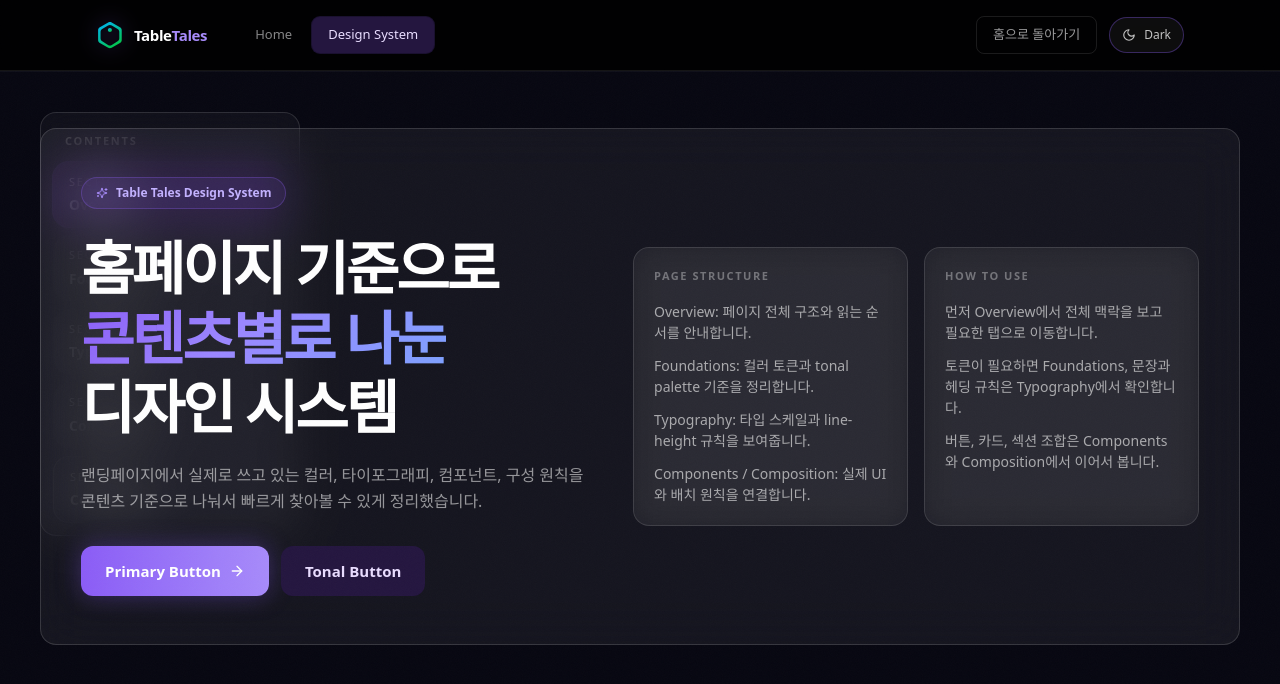
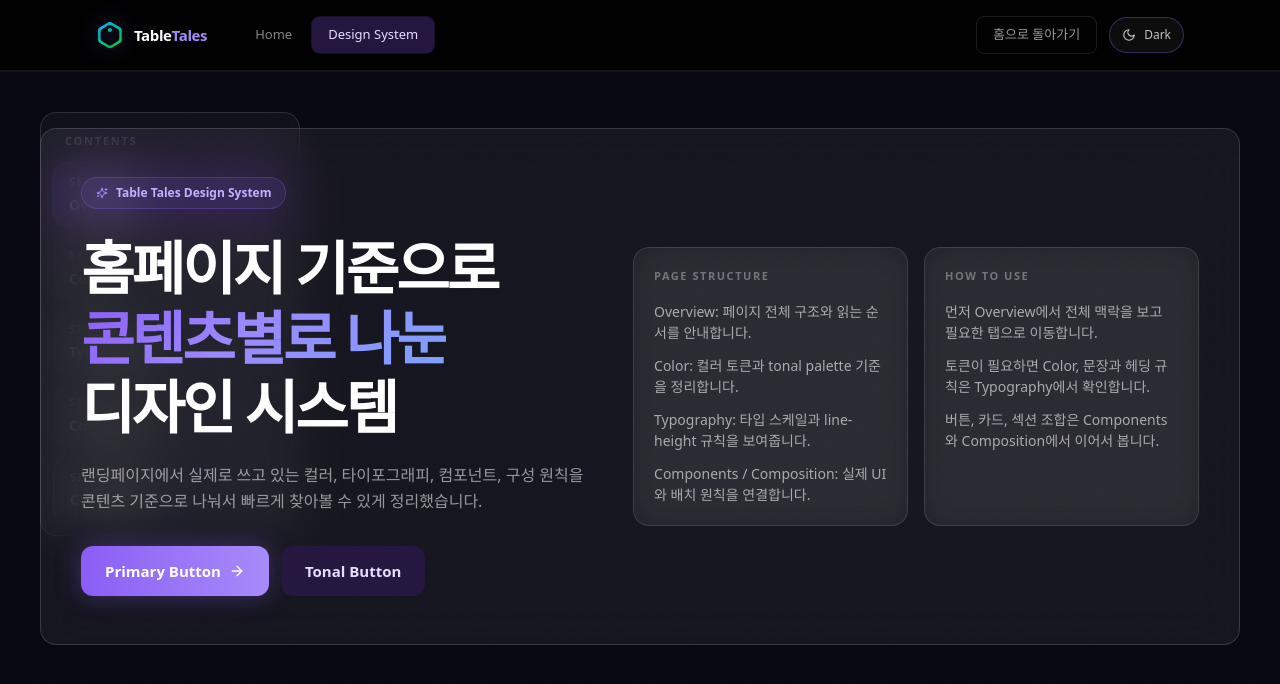
Before and after one commit to seola0114/table-tales, a Next.js app: page /design-system/overview in a window 1280 px wide. Shown: the top 684 px of the page. Built offline with nearby package versions, Linux system fonts and the light colour scheme; a web font is replaced by a local one.

Commit message:
Rename foundations section to color

```diff
--- a/app/design-system/[tab]/page.tsx
+++ b/app/design-system/[tab]/page.tsx
@@ -7,7 +7,7 @@ import {
   TypographyContent,
 } from "../_components/content";
 
-const validTabs = ["overview", "foundations", "typography", "composition"] as const;
+const validTabs = ["overview", "color", "typography", "composition"] as const;
 
 export function generateStaticParams() {
   return validTabs.map((tab) => ({ tab }));
@@ -27,7 +27,7 @@ export default async function DesignSystemTabPage({
   return (
     <DesignSystemShell activeTab={tab as (typeof validTabs)[number]}>
       {tab === "overview" && <OverviewContent />}
-      {tab === "foundations" && <FoundationsContent />}
+      {tab === "color" && <FoundationsContent />}
       {tab === "typography" && <TypographyContent />}
       {tab === "composition" && <CompositionContent />}
     </DesignSystemShell>
--- a/app/design-system/_components/content.tsx
+++ b/app/design-system/_components/content.tsx
@@ -3,7 +3,7 @@ import { ArrowRight, Check, Clock3, Sparkles, Trophy, Users } from "lucide-react
 
 export const designSystemTabs = [
   { id: "overview", label: "Overview" },
-  { id: "foundations", label: "Foundations" },
+  { id: "color", label: "Color" },
   { id: "typography", label: "Typography" },
   { id: "components", label: "Components" },
   { id: "composition", label: "Composition" },
@@ -519,7 +519,7 @@ export function FoundationsContent() {
   return (
     <section className="space-y-8 px-6 lg:px-10">
       <SectionTitle
-        eyebrow="Foundations"
+        eyebrow="Color"
         title="새 기준으로 정리한"
         highlight="컬러 토큰"
         description="페이지 기본 색상은 primary, surface, support의 세 축으로 정리하고, support colors는 tonal palette로 확장합니다."
@@ -631,7 +631,7 @@ export function OverviewContent() {
               <p className="text-[11px] font-semibold uppercase tracking-[0.14em] text-white/35">Page Structure</p>
               <ul className="mt-4 space-y-3 text-[14px] text-white/60">
                 <li>Overview: 페이지 전체 구조와 읽는 순서를 안내합니다.</li>
-                <li>Foundations: 컬러 토큰과 tonal palette 기준을 정리합니다.</li>
+                <li>Color: 컬러 토큰과 tonal palette 기준을 정리합니다.</li>
                 <li>Typography: 타입 스케일과 line-height 규칙을 보여줍니다.</li>
                 <li>Components / Composition: 실제 UI와 배치 원칙을 연결합니다.</li>
               </ul>
@@ -640,7 +640,7 @@ export function OverviewContent() {
               <p className="text-[11px] font-semibold uppercase tracking-[0.14em] text-white/35">How To Use</p>
               <ul className="mt-4 space-y-3 text-[14px] text-white/60">
                 <li>먼저 Overview에서 전체 맥락을 보고 필요한 탭으로 이동합니다.</li>
-                <li>토큰이 필요하면 Foundations, 문장과 헤딩 규칙은 Typography에서 확인합니다.</li>
+                <li>토큰이 필요하면 Color, 문장과 헤딩 규칙은 Typography에서 확인합니다.</li>
                 <li>버튼, 카드, 섹션 조합은 Components와 Composition에서 이어서 봅니다.</li>
               </ul>
             </div>
--- /dev/null
+++ b/app/design-system/foundations/page.tsx
@@ -0,0 +1,5 @@
+import { redirect } from "next/navigation";
+
+export default function DesignSystemFoundationsRedirectPage() {
+  redirect("/design-system/color");
+}
```
